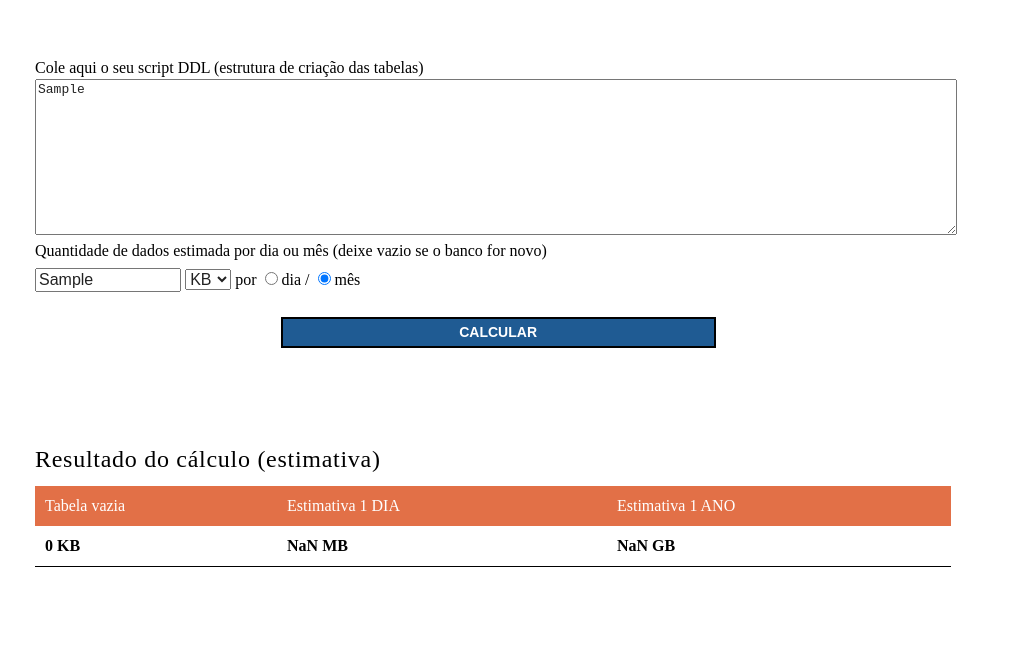
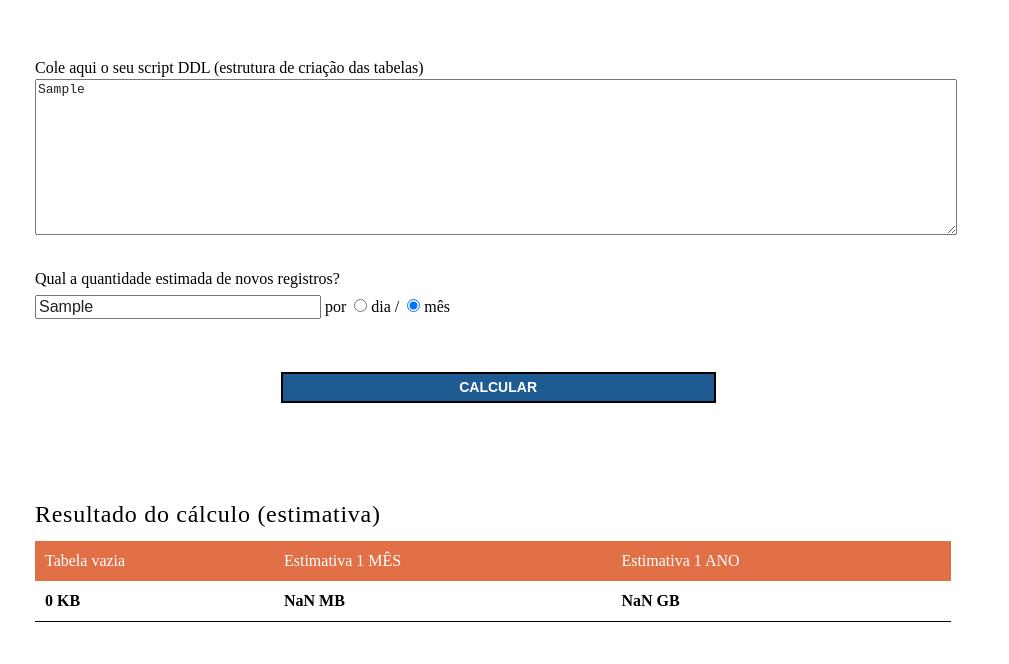
Before and after one commit to cmarqs/dbcalc, a plain HTML site: page index.html in a window 1280 px wide. Both pictures are taken after typing "Sample", "Sample" into the empty fields and a click on the input "Calcular". Shown: the part 122-786 px from the top of the page, without its empty margins (0-1009 px from the left). Drawn offline with Linux system fonts and the light colour scheme.

Commit message:
Calculo considera quantidade de linhas ao invés de bytes/mb/gb por período

```diff
--- a/calc.js
+++ b/calc.js
@@ -126,7 +126,7 @@ function calcIndexes(text) {
 function standardVolumeInBytes(volume, medida) {
     //se for passado 0 kb/mb/gb, considero 1byte
     if (volume == 0)
-        return 1;
+        return 0;
 
     switch (medida) {
         case 'KB':
@@ -153,25 +153,24 @@ function showCalcs(totalBytesFields = 0, totalBytesIndex = 0, volume = 0, medida
     //padroniza o volume em kb
     let volBytes = standardVolumeInBytes(volume, medida);
     let outP1, outP2;
+    let valPeriodMonth, valPeriodYear = 0;
 
     if (periodoIn == 'Day') {
-        //se o volume for por dia, mostra por mês e ano
-        outP1 = (totalBytesFields + totalBytesIndex) * volBytes * 30.41; // volumn by month in bytes
-        outP2 = (totalBytesFields + totalBytesIndex) * volBytes * 365; // volumn by year in bytes
-        console.log(`outP1 = (${totalBytesFields} + ${totalBytesIndex}) * ${volBytes} * 30.41 > ${outP1}`)
-        console.log(`outP2 = (${totalBytesFields} + ${totalBytesIndex}) * ${volBytes} * 365 > ${outP2}`)
+        valPeriodMonth = 30.41 //media de dias por mês
+        valPeriodYear = 365; //dias por ano
+    } else {
+        valPeriodMonth = 1; //meses por mes
+        valPeriodYear = 12 //meses por ano
+    }
 
-        document.querySelector('span#rsPeriod1').textContent = 'Estimativa 1 MÊS';
-    } else {
-        //se o volume for por mês, mostra o calculo por dia e por ano
-        outP1 = (totalBytesFields + totalBytesIndex) * volBytes / 30.41; // volumn by day bytes
-        outP2 = (totalBytesFields + totalBytesIndex) * volBytes * 12; // volumn by year bytes
-        console.log(`outP1 = (${totalBytesFields} + ${totalBytesIndex}) * ${volBytes} / 30.41 > ${outP1}`)
-        console.log(`outP2 = (${totalBytesFields} + ${totalBytesIndex}) * ${volBytes} * 12 > ${outP2}`)
+    /* Exibe */
+    document.querySelector('span#rsPeriod1').textContent = 'Estimativa 1 MÊS';
+    document.querySelector('span#rsPeriod2').textContent = 'Estimativa 1 ANO';
+    outP1 = (totalBytesFields + totalBytesIndex) * volBytes * valPeriodMonth; // volumn by month in bytes
+    outP2 = (totalBytesFields + totalBytesIndex) * volBytes * valPeriodYear; // volumn by year in bytes
 
-        document.querySelector('span#rsPeriod1').textContent = 'Estimativa 1 DIA';
-    }
-    document.querySelector('span#rsPeriod2').textContent = 'Estimativa 1 ANO';
+    console.log(`Day: outP1 = (${totalBytesFields} + ${totalBytesIndex}) * ${volBytes} * 30.41 > ${outP1}`)
+    console.log(`Day: outP2 = (${totalBytesFields} + ${totalBytesIndex}) * ${volBytes} * 365 > ${outP2}`)
 
     let totalKbEmpty = totalBytesFields / 1000; //kb
     let totalMb = outP1 / 1e+6;
@@ -183,7 +182,6 @@ function showCalcs(totalBytesFields = 0, totalBytesIndex = 0, volume = 0, medida
     document.querySelector('span#thBytes').textContent = 'Tabela vazia';
     document.querySelector('span#rsAmount1').textContent = `${parseFloat(totalMb).toFixed(2)} MB`;
     document.querySelector('span#rsAmount2').textContent = `${parseFloat(totalGb).toFixed(2)} GB`;
-
 }
 
 const formSerialize = formElement => {
--- a/index.html
+++ b/index.html
@@ -52,21 +52,18 @@
                         <label for="queryInput">Cole aqui o seu script DDL (estrutura de criação das tabelas)</label><br>
                         <textarea rows="10" id="queryInput" name="queryInput"></textarea>
                     </div>
+                    <br>
                     <div class="full_width">
-                        <label for="txtDataVolume">Quantidade de dados estimada por dia ou mês (deixe vazio se o banco for novo)</label>
+                        <label for="txtDataVolume">Qual a quantidade estimada de novos registros?</label>
                     </div>
-                    <div>
-                        <input type="text" name="txtDataVolume" id="txtDataVolume">
-                        <select id="selMeasure" name="selMeasure">
-                        <option>KB</option>
-                        <option>MB</option>
-                        <option>GB</option>
-                    </select> por&nbsp;
+                    <div class="full_width">
+                        <input type="text" name="txtDataVolume" id="txtDataVolume"> por&nbsp;
                         <input type="radio" name="rbPeriod" id="pDay" value="Day">
                         <label for="pDay">dia</label>&nbsp;/&nbsp;
                         <input type="radio" name="rbPeriod" id="pMonth" value="Month" checked="true">
                         <label for="pMonth">mês</label>
                     </div>
+                    <br>
                     <div class="full_width center">
                         <input type="submit" value="Calcular">
                     </div>
```
